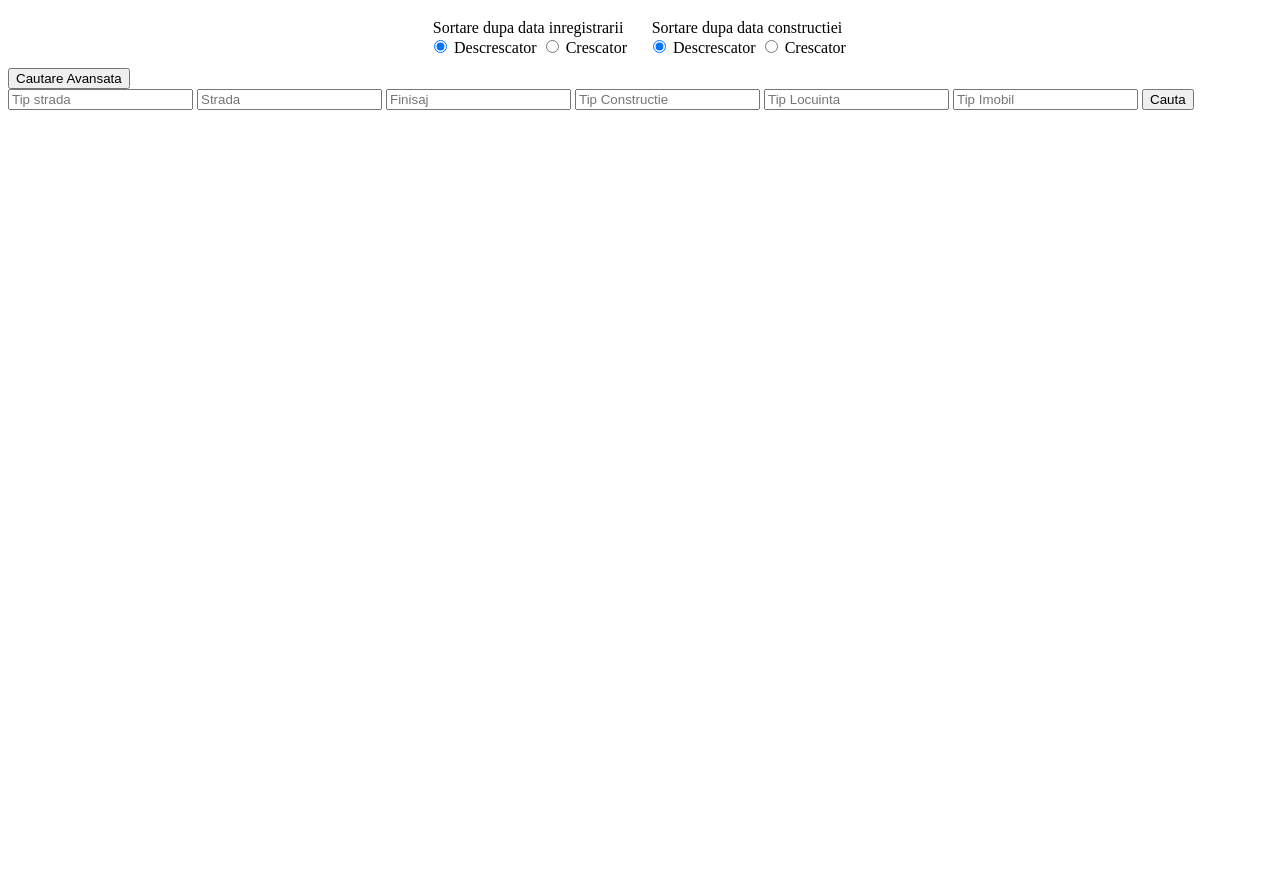
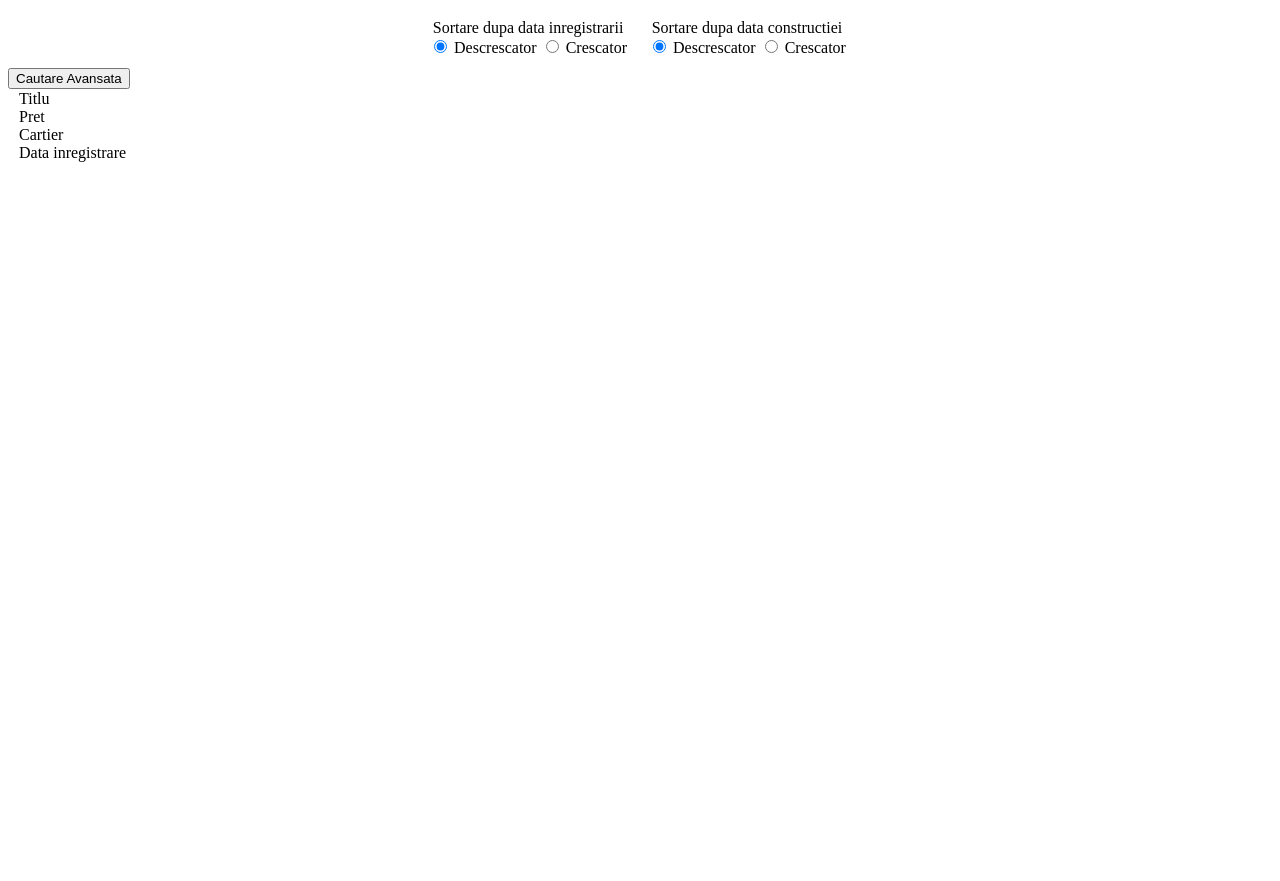
Before and after one commit to licentaimobiliare/imobiliare, a PHP site: page /app/view/cautare_index.tpl.php in a window 1280 px wide. Before the commit the page ends 110 px from the top, so only its background shows below. Run offline with PHP 8.4, Linux system fonts and the light colour scheme; the template is opened without the code that fills it, so the values that code supplies are empty; some libraries are stand-ins or nearby versions.

Commit message:
primu prototip de clona

```diff
--- a/app/view/cautare_index.tpl.php
+++ b/app/view/cautare_index.tpl.php
@@ -27,4 +27,12 @@
         <input type="button" value="Cauta" />
     </div>
 </div>
+<div class="container">
+    <div class="item clona">
+        <span class="title">Titlu</span>
+        <span class="pret">Pret</span>
+        <span class="cartier">Cartier</span>
+        <span class="data_inregistrare">Data inregistrare</span>
+    </div>
+</div>
 <?php @include_once APP_PATH.'view/snippets/footer.tpl.php'; ?>
--- a/media/css/cautare_style.css
+++ b/media/css/cautare_style.css
@@ -17,4 +17,19 @@ display: block !important;
 
 #cautare_avansata{
     height: 0px;
+    overflow: hidden;
 }
+
+.container{
+    min-height: 100%;
+    margin: 0px 10px;
+}
+
+.container .item{
+    float: left;
+    border: 1px solid #FFF;
+}
+
+.container .item span{
+    display: block;
+}
```
